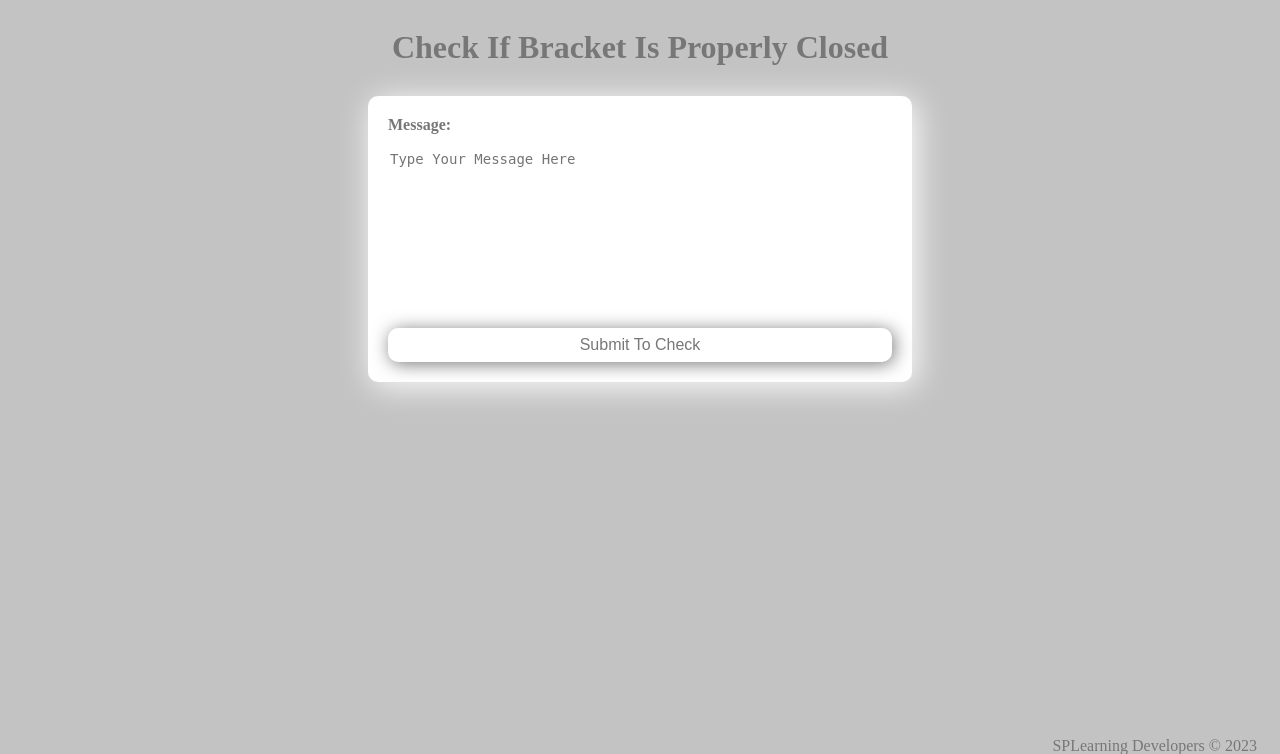
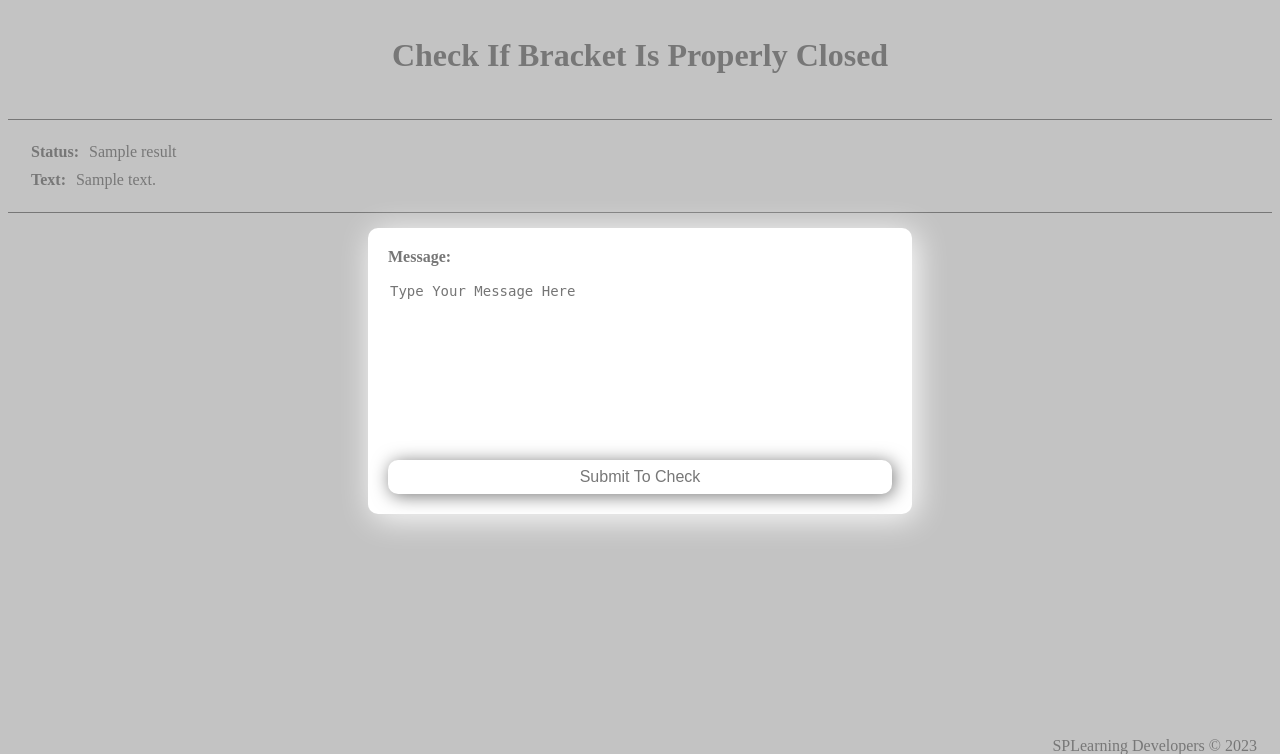
Before and after one commit to Lecon-a/splearning_edutech_exercises, a Flask app: template bracket_check/templates/index.html in a window 1280 px wide. Shown: the top 754 px of the page. Run offline with Flask 2, Linux system fonts and the light colour scheme; the template is opened without the code that fills it: most values are stand-ins (such as "Sample title", 1, 10 or a date in 2020).

Commit message:
Show the result on index file

```diff
--- a/bracket_check/app.py
+++ b/bracket_check/app.py
@@ -13,4 +13,8 @@ def index():
 def isClosed():
     text = request.form.get("text")
     result = t.isStringClosed(text)
-    return {"text": text, "result": result}
+    data = {
+        "text": text,
+        "result": result
+    }
+    return render_template("index.html", data=data)
--- a/bracket_check/static/style.css
+++ b/bracket_check/static/style.css
@@ -1,5 +1,8 @@
 body {
+            display: flex;
+            flex-direction: column;
             background-color: #c3c3c3;
+            gap: 15px;
         }
 
         .title {
@@ -66,3 +69,27 @@ body {
             flex-direction: column;
             gap: 4px;
         }
+
+        .result_container {
+            display: flex;
+            color: #777777;
+            flex-direction: column;
+            border-top: 1px solid #777777;
+            border-bottom: 1px solid #777777;
+            padding: 23px;
+            gap: 10px;
+        }
+
+        .result_container div {
+            display: flex;
+            flex-direction: row;
+            gap: 10px;
+        }
+
+        .result_container div > * {
+            align-items: center;
+        }
+
+        .result_container p {
+            margin: 0;
+        }
--- a/bracket_check/templates/index.html
+++ b/bracket_check/templates/index.html
@@ -9,6 +9,13 @@
 </head>
 <body>
     <h1 class="title">Check If Bracket Is Properly Closed</h1>
+
+    {% if data %}
+    <div class="result_container">
+        <div class="result_status"><b>Status: </b>{{ data.result }}</div>
+        <div class="result_status"><b>Text: </b><p>{{ data.text }}</p></div>
+    </div>
+    {% endif %}
 
     <form action="/bracket" method="post">
         <div class="form-control">
```
